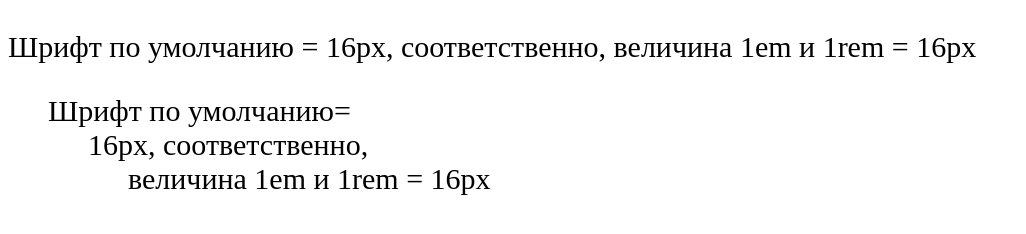
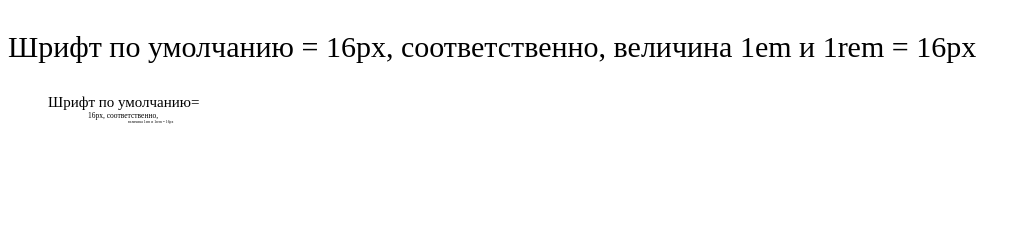
Before and after one commit to Chernogorenko/html, a plain HTML site: page pxemrem/index.html in a window 1280 px wide. Shown: the whole page, without its empty margins (0-1026 px from the left). Drawn offline with Linux system fonts and the light colour scheme.

Commit message:
day8.example1*ед.изм

```diff
--- a/pxemrem/static/styles/style.css
+++ b/pxemrem/static/styles/style.css
@@ -7,5 +7,5 @@ ul {
 }
 
 li {
-    font-size: 0,5em;
+    font-size: 0.5em;
 }
```
